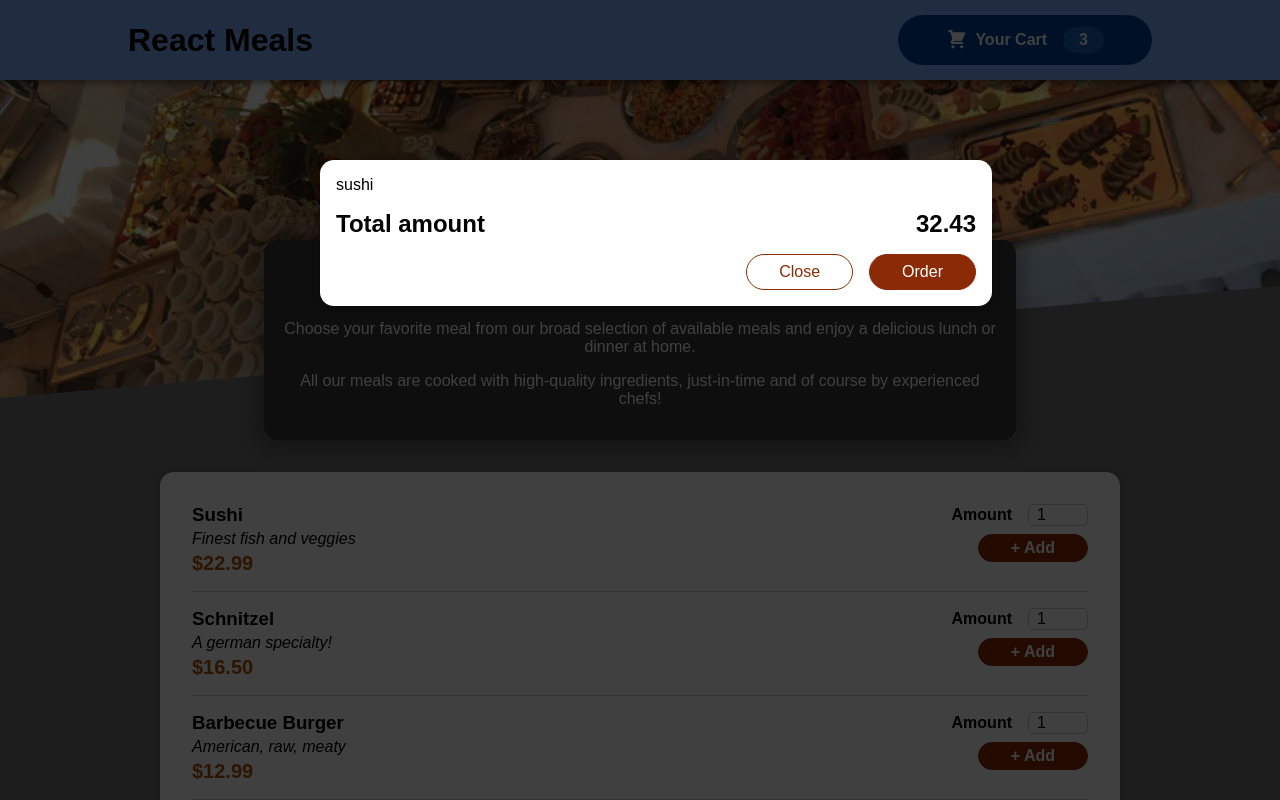
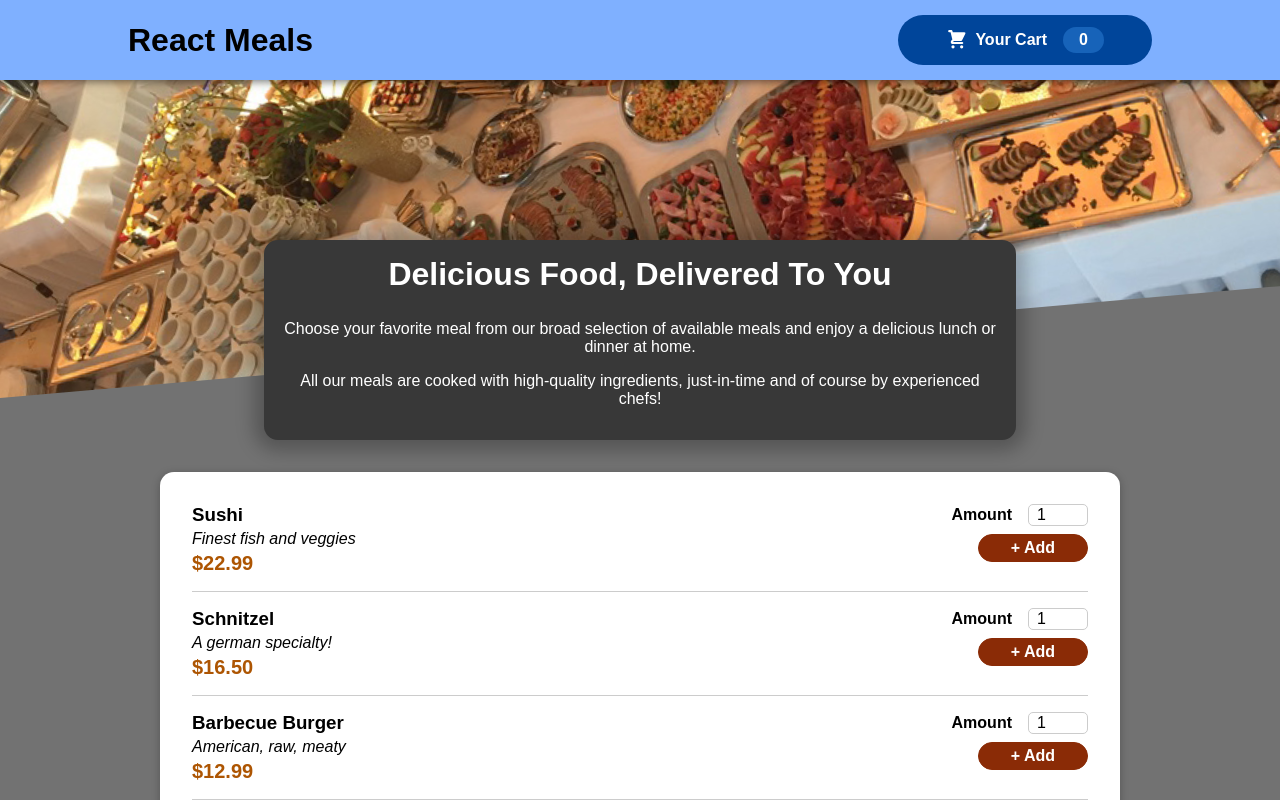
Before and after one commit to baranero/food-order-app, a React (Create React App) app: page / in a window 1280 px wide. Shown: the top 800 px of the page. Built offline with nearby package versions, Linux system fonts and the light colour scheme.

Commit message:
add useContext and Provider

```diff
--- a/src/App.js
+++ b/src/App.js
@@ -2,19 +2,28 @@
 import Header from "./components/Layout/Header";
 import Meals from "./components/Meals/Meals";
 import Cart from "./components/Cart/Cart";
+import CartProvider from "./store/CartProvider";
 
 function App() {
 
   const [cartIsShown, setCartIsShown] = useState(false)
 
+  const showCartHandler = () => {
+    setCartIsShown(true)
+  }
+
+  const hideCartHandler = () => {
+    setCartIsShown(false)
+  }
+
   return (
-    <React.Fragment>
-      <Cart />
-      <Header/>
+    <CartProvider>
+      {cartIsShown && <Cart onClose={hideCartHandler} />}
+      <Header onShowCart={showCartHandler} />
       <main>
-        <Meals/>
+        <Meals />
       </main>
-    </React.Fragment>
+    </CartProvider>
   );
 }
 
--- a/src/components/Cart/Cart.js
+++ b/src/components/Cart/Cart.js
@@ -5,14 +5,14 @@
   const cartItems = <ul className={classes['cart-items']}>{[{id: 'c1', name: 'sushi', amount: 2, price: 12.99}
     ].map((item) => <li>{item.name}</li>)}</ul>
   return (
-    <Modal>
+    <Modal onClose={props.onClose} >
       {cartItems}
       <div className={classes.total}>
         <span>Total amount</span>
         <span>32.43</span>
       </div>
       <div className={classes.actions}>
-        <button className={classes['button--alt']}>Close</button>
+        <button className={classes['button--alt']} onClick={props.onClose}>Close</button>
         <button className={classes.button}>Order</button>
       </div>
     </Modal>
--- a/src/components/Layout/Header.js
+++ b/src/components/Layout/Header.js
@@ -8,7 +8,7 @@
     <React.Fragment>
       <header className={classes.header}>
         <h1>React Meals</h1>
-        <HeaderCartButton/>
+        <HeaderCartButton onClick={props.onShowCart} />
       </header>
 
       <div className={classes['main-image']}>
--- a/src/components/Layout/HeaderCartButton.js
+++ b/src/components/Layout/HeaderCartButton.js
@@ -1,13 +1,22 @@
-import React from "react";
+import React, { useContext } from "react";
+import CartContext from "../../store/cart-context";
 import CartIcon from "../Cart/CartIcon";
 import classes from './HeaderCartButton.module.css'
 
+
 const HeaderCartButton = (props) => {
+
+  const cartCtx = useContext(CartContext)
+
+  const numberOfCartItems = cartCtx.items.reduce((curNumber, item) => {
+    return curNumber + item.amount
+  }, 0, )
+
   return (
-    <button className={classes.button}>
+    <button className={classes.button} onClick={props.onClick} >
       <span className={classes.icon}><CartIcon/></span>
       <span>Your Cart</span>
-      <span className={classes.badge}>3</span>
+      <span className={classes.badge}>{numberOfCartItems}</span>
     </button>
   )
 }
--- a/src/components/UI/Modal.js
+++ b/src/components/UI/Modal.js
@@ -4,7 +4,7 @@
 
 const Backdrop = (props) => {
   return (
-    <div className={classes.backdrop}/>
+    <div className={classes.backdrop} onClick={props.onClose}/>
   )
 }
 
@@ -23,7 +23,7 @@
 const Modal = (props) => {
   return (
     <Fragment>
-      {createPortal(<Backdrop/>, portalElement)}
+      {createPortal(<Backdrop onClose={props.onClose} />, portalElement)}
       {createPortal(<ModalOverlay>{props.children}</ModalOverlay>, portalElement)}
     </Fragment>
   )
--- /dev/null
+++ b/src/store/CartProvider.js
@@ -0,0 +1,23 @@
+import CartContext from "./cart-context"
+
+const CartProvider = (props) => {
+
+  const addItemToCartHandler = (item) => {}
+
+  const removeItemToCartHandler = (id) => {}
+
+  const cartContext ={
+    items: [],
+    totalAmount: 0,
+    addItem: addItemToCartHandler,
+    removeItem: removeItemToCartHandler
+  }
+
+  return (
+    <CartContext.Provider value={cartContext}>
+      {props.children}
+    </CartContext.Provider>
+  )
+}
+
+export default CartProvider
--- /dev/null
+++ b/src/store/cart-context.js
@@ -0,0 +1,10 @@
+import React, { createContext } from "react";
+
+const CartContext = createContext({
+  items: [],
+  totalAmount: 0,
+  addItem: (item) => {},
+  removeItem: (id) => {}
+})
+
+export default CartContext
```
